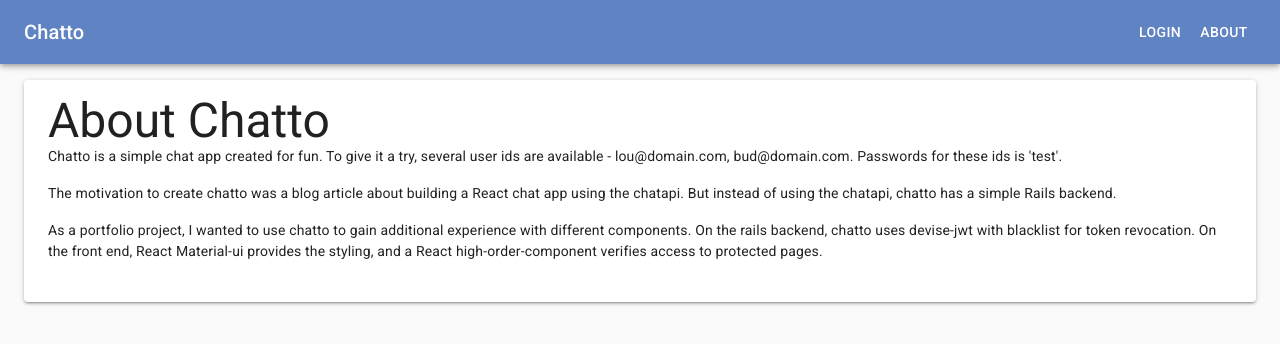
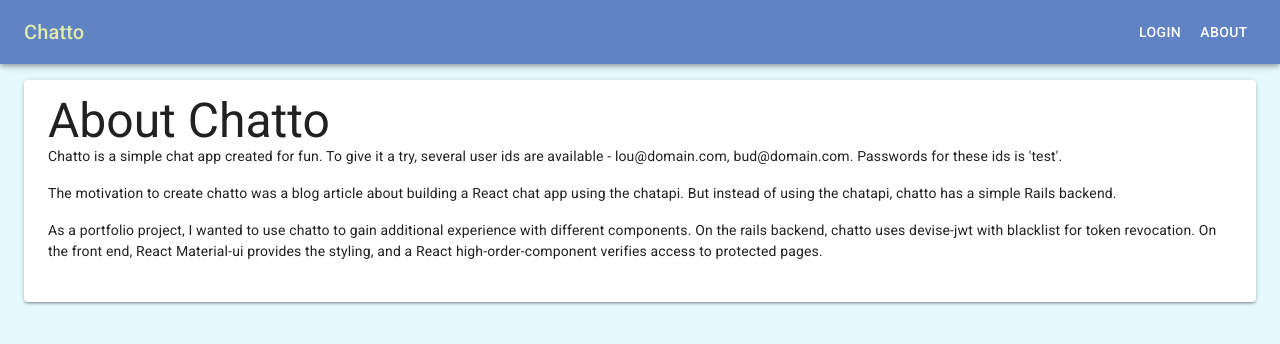
Before and after one commit to BarbaraPruz/chatto, a React (Create React App) app in the folder client/: page /about in a window 1280 px wide. Shown: the top 344 px of the page. Built offline with nearby package versions, Linux system fonts and the light colour scheme.

Commit message:
Additional styling - background and title colors

```diff
--- a/client/src/components/App.js
+++ b/client/src/components/App.js
@@ -9,7 +9,10 @@
     palette: {
       primary: { main: '#6083C4'},
       secondary: { main: '#CCDB4A'},
-      alternateTextColor: { main: '#007849'}
+      alternateTextColor: { main: '#007849'},
+      background: {
+        default: '#e6fafe',
+      },
     },
     typography: { useNextVariants: true },
 });
--- a/client/src/components/Style.js
+++ b/client/src/components/Style.js
@@ -18,6 +18,7 @@
   },
   appTitle: {
     flex: 1,
+    color: '#e1eaae', //'#B4C939'
   },
   paper: {
     marginTop: theme.spacing.unit * 8,
```
